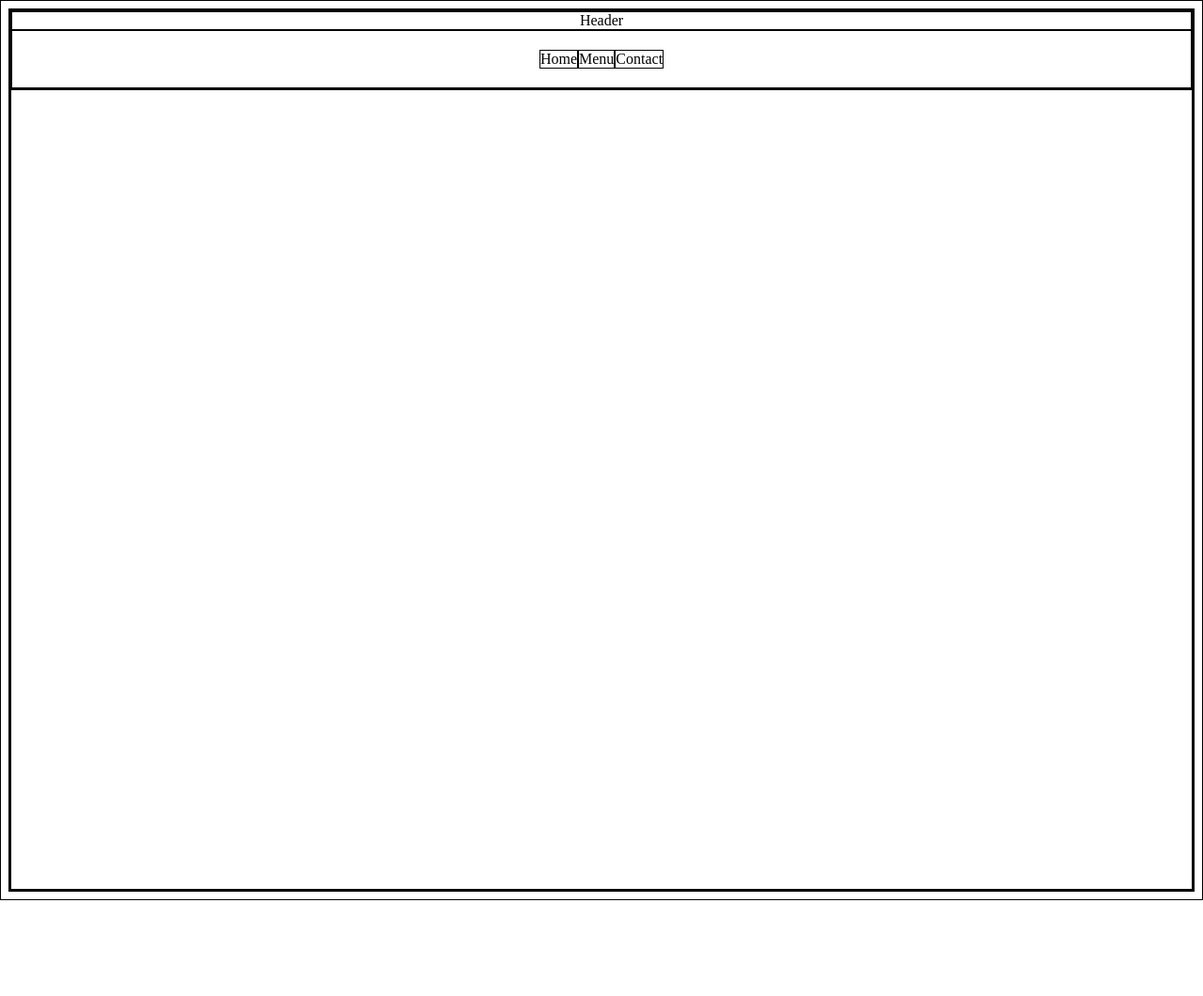
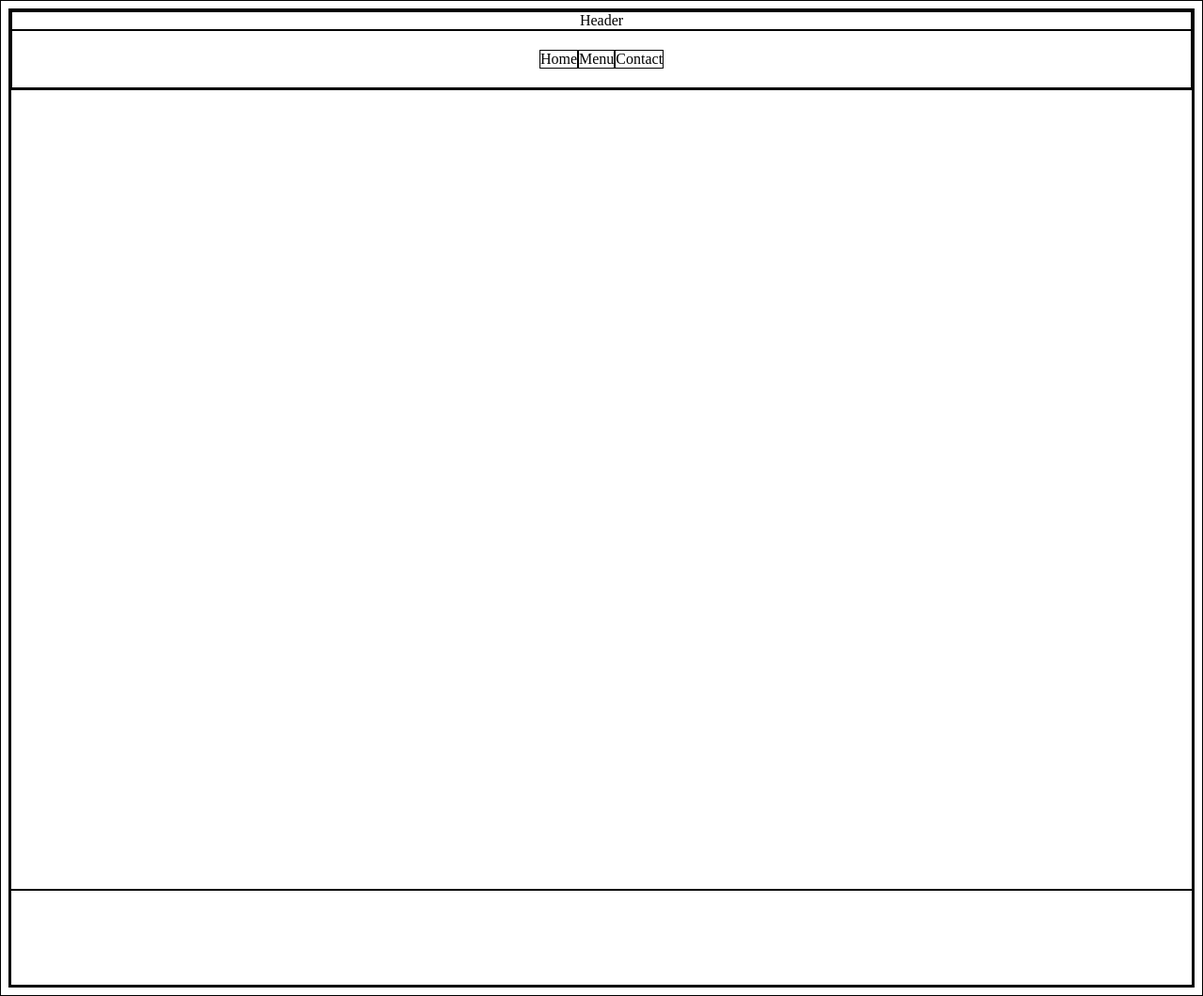
Before and after one commit to JuanP-VT/Restaurant-Page, a website built with webpack: page src/temp.html in a window 1280 px wide. Shown: the whole page at 94% size. Before the commit the page ends 958 px from the top, so only its background shows below. Built offline with nearby package versions, Linux system fonts and the light colour scheme.

Commit message:
Added more DOM elements to initpage script module

```diff
--- a/package.json
+++ b/package.json
@@ -5,7 +5,8 @@
   "main": "index.js",
   "scripts": {
     "test": "echo \"Error: no test specified\" && exit 1",
-    "build": "webpack"
+    "build": "webpack",
+    "dev": "webpack serve"
   },
   "repository": {
     "type": "git",
@@ -22,6 +23,7 @@
     "html-webpack-plugin": "^5.5.0",
     "style-loader": "^3.3.1",
     "webpack": "^5.70.0",
-    "webpack-cli": "^4.9.2"
+    "webpack-cli": "^4.9.2",
+    "webpack-dev-server": "^4.7.4"
   }
 }
--- a/src/initpage.js
+++ b/src/initpage.js
@@ -14,11 +14,14 @@ function initPage(){
     const $home = document.createElement('div')
     $home.id = 'home'
     $home.textContent = 'Home'
+    $home.classList.add('tab')
     const $menu = document.createElement('div')
     $menu.id = 'menu'
     $menu.textContent = 'Menu'
+    $menu.classList.add('tab')
     const $contact = document.createElement('div')
     $contact.id = 'contact'
+    $contact.classList.add('tab')
     $contact.textContent = 'Contact'
     $options.appendChild($home)
     $options.appendChild($menu)
@@ -26,15 +29,9 @@ function initPage(){
     const $maincontent = document.createElement('div')
     $maincontent.id = 'maincontent'
     $main.appendChild($maincontent)
+    const $footer = document.createElement('div')
+    $footer.id = 'footer'
+    $main.appendChild($footer)
 }
 
 export{ initPage}
-
-
-
-//     <div id="home">Home</div>
-//     <div id="menu">menu</div>
-//     <div id="contact"> contact</div>
-// </div>
-// </div>
-// </div>
--- a/src/style.css
+++ b/src/style.css
@@ -26,3 +26,6 @@
     height:850px;
     display: flex;
 }
+#footer{
+    height: 100px;
+}
--- a/webpack.config.js
+++ b/webpack.config.js
@@ -3,9 +3,16 @@ const HtmlWebpackPlugin = require('html-webpack-plugin');
 
 module.exports = {
   entry: './src/index.js',
+  mode: 'development',
   output: {
     filename: 'bundle.js',
     path: path.resolve(__dirname, 'dist'),
+    clean:true,
+  },
+  devtool: 'inline-source-map',
+  devServer:{
+    static: './dist',
+    open:true,
   },
   plugins: [
     new HtmlWebpackPlugin({
```
Also changed, not shown: dist/bundle.js, 1 other file.
